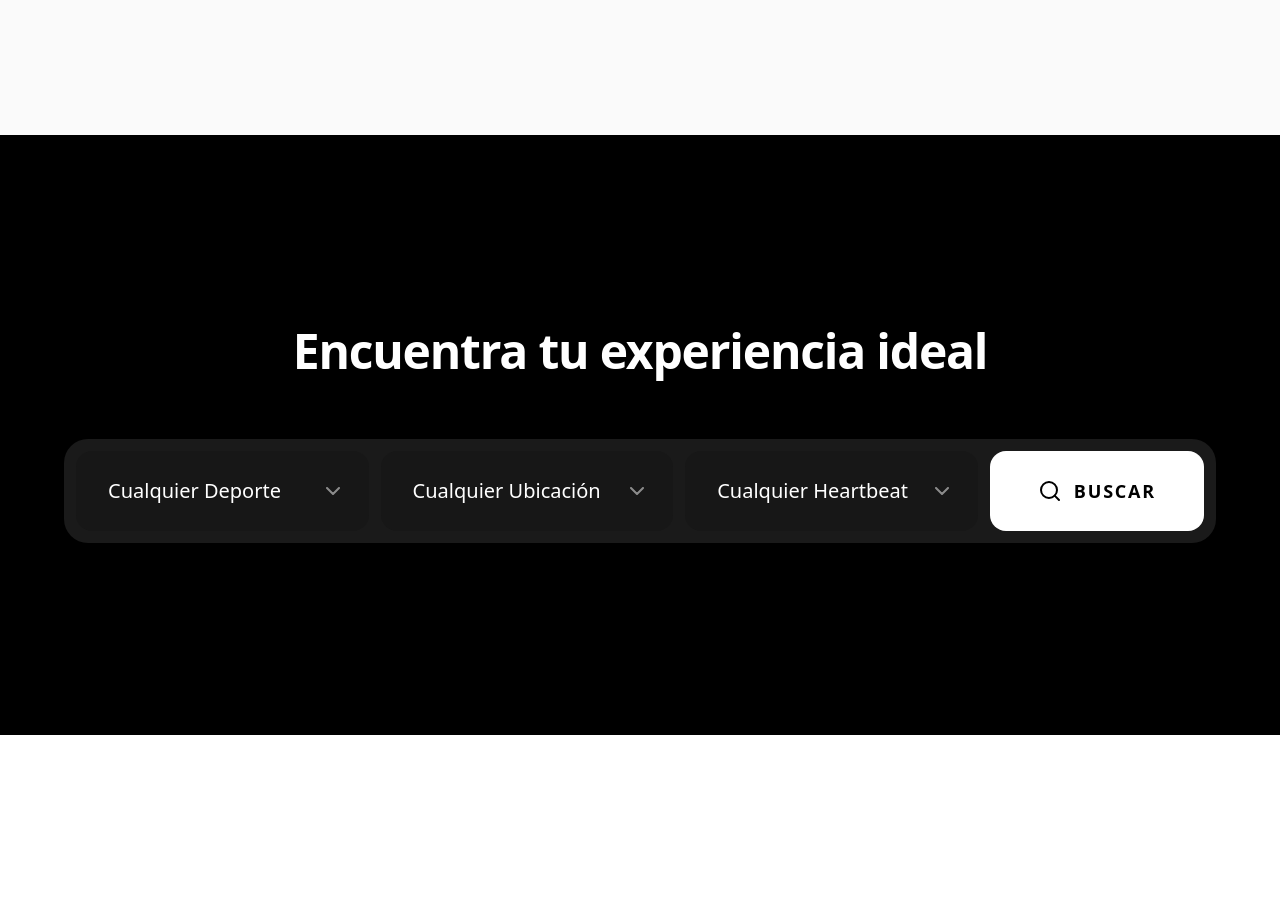
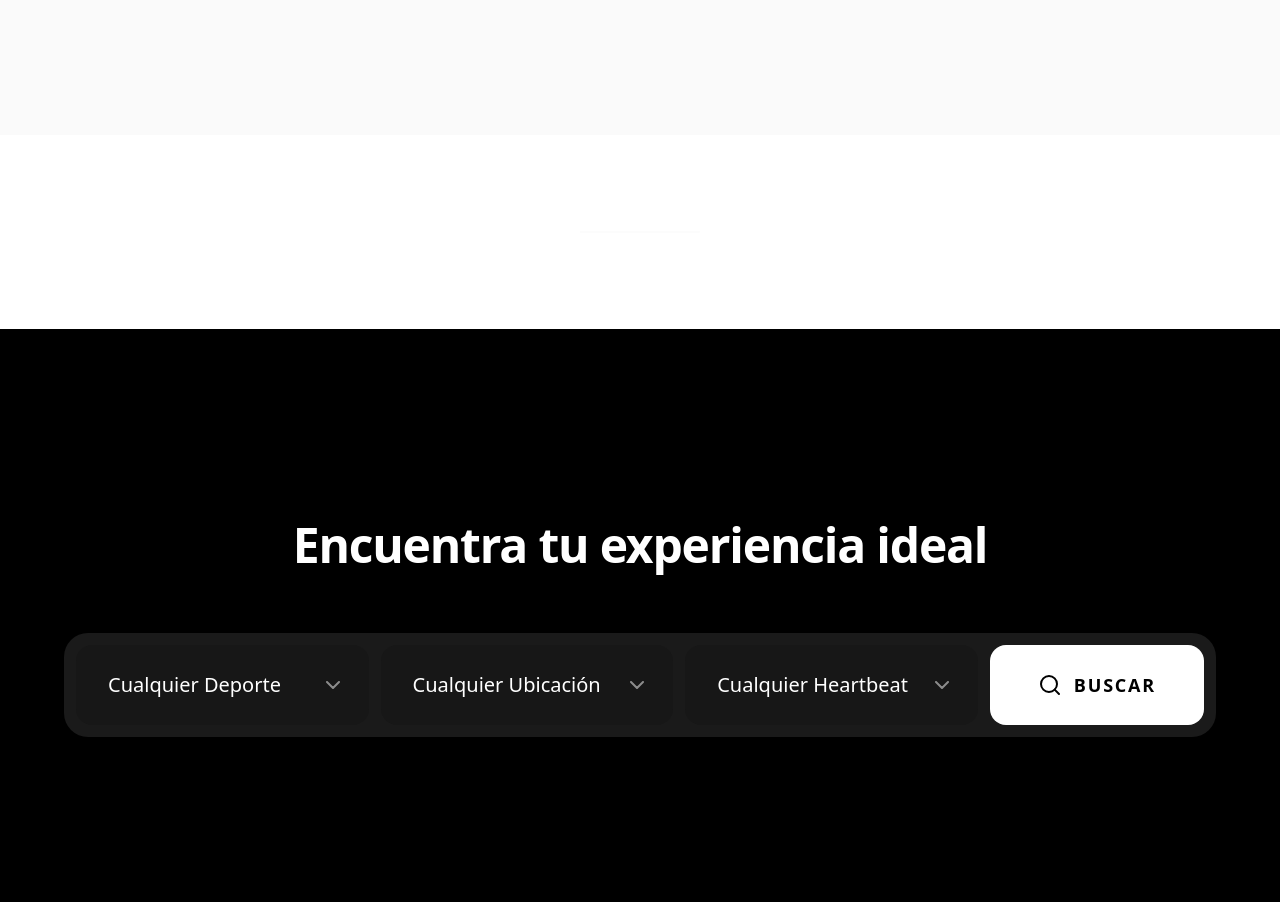
Before and after one commit to indoorwall/HeartbeatWeb, a React (Vite) app: page /prototype in a window 1280 px wide. Shown: the part 5160-6062 px from the top of the page. Built offline with nearby package versions, Linux system fonts and the light colour scheme.

Commit message:
Updated ProtoHome.tsx

```diff
--- a/src/prototype/pages/ProtoHome.tsx
+++ b/src/prototype/pages/ProtoHome.tsx
@@ -283,6 +283,8 @@ export default function ProtoHome() {
         </div>
       </section>
 
+      <PulseSeparator />
+
       {/* 4) BUSCADOR UNIVERSAL - Sección "Isla" */}
       <section className="py-32 md:py-48 px-6 bg-black text-white">
         <div className="max-w-6xl mx-auto text-center">
```
